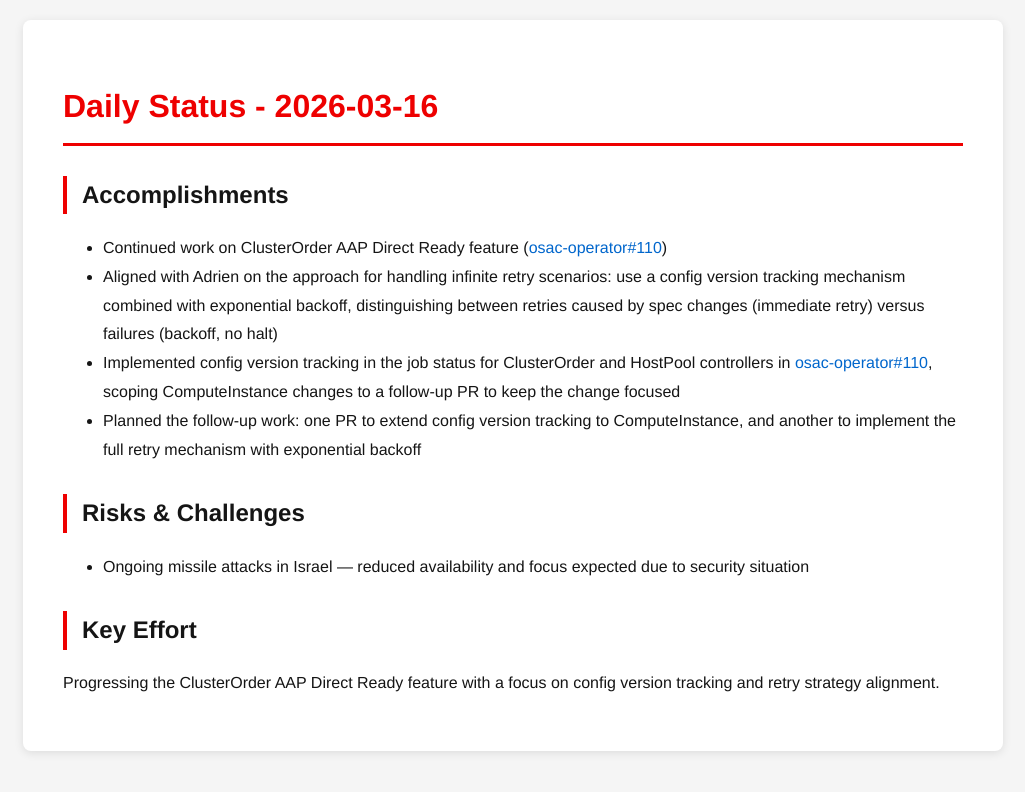
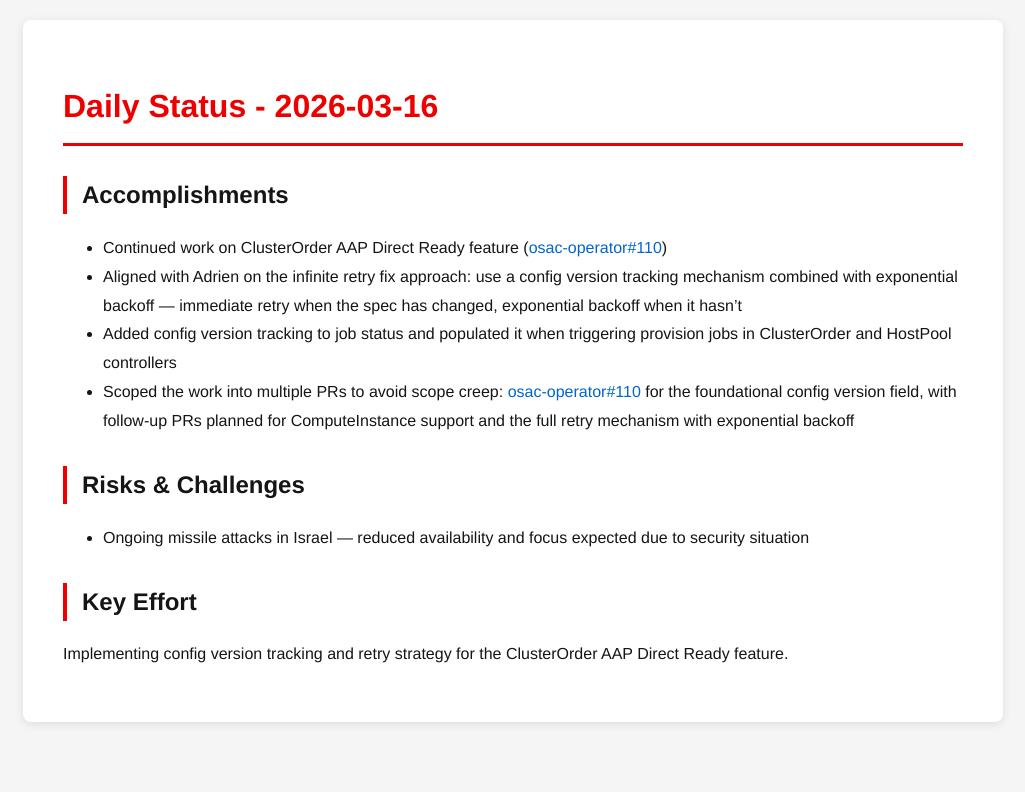
Before and after one commit to tzvatot/daily-status, a Jekyll site: the page built from 2026-03-16.md, in a window 1280 px wide. Shown: the top 792 px of the page, without its empty margins (127-1152 px from the left). Built offline with Jekyll 4.4.1, drawn with Linux system fonts in a browser that asks for light colours.

Commit message:
Daily status update - 2026-03-16

```diff
--- a/2026-03-16.md
+++ b/2026-03-16.md
@@ -8,12 +8,12 @@ date: 2026-03-16
 
 ## Accomplishments
 - Continued work on ClusterOrder AAP Direct Ready feature ([osac-operator#110](https://github.com/osac-project/osac-operator/pull/110))
-- Aligned with Adrien on the approach for handling infinite retry scenarios: use a config version tracking mechanism combined with exponential backoff, distinguishing between retries caused by spec changes (immediate retry) versus failures (backoff, no halt)
-- Implemented config version tracking in the job status for ClusterOrder and HostPool controllers in [osac-operator#110](https://github.com/osac-project/osac-operator/pull/110), scoping ComputeInstance changes to a follow-up PR to keep the change focused
-- Planned the follow-up work: one PR to extend config version tracking to ComputeInstance, and another to implement the full retry mechanism with exponential backoff
+- Aligned with Adrien on the infinite retry fix approach: use a config version tracking mechanism combined with exponential backoff — immediate retry when the spec has changed, exponential backoff when it hasn't
+- Added config version tracking to job status and populated it when triggering provision jobs in ClusterOrder and HostPool controllers
+- Scoped the work into multiple PRs to avoid scope creep: [osac-operator#110](https://github.com/osac-project/osac-operator/pull/110) for the foundational config version field, with follow-up PRs planned for ComputeInstance support and the full retry mechanism with exponential backoff
 
 ## Risks & Challenges
 - Ongoing missile attacks in Israel — reduced availability and focus expected due to security situation
 
 ## Key Effort
-Progressing the ClusterOrder AAP Direct Ready feature with a focus on config version tracking and retry strategy alignment.
+Implementing config version tracking and retry strategy for the ClusterOrder AAP Direct Ready feature.
```
